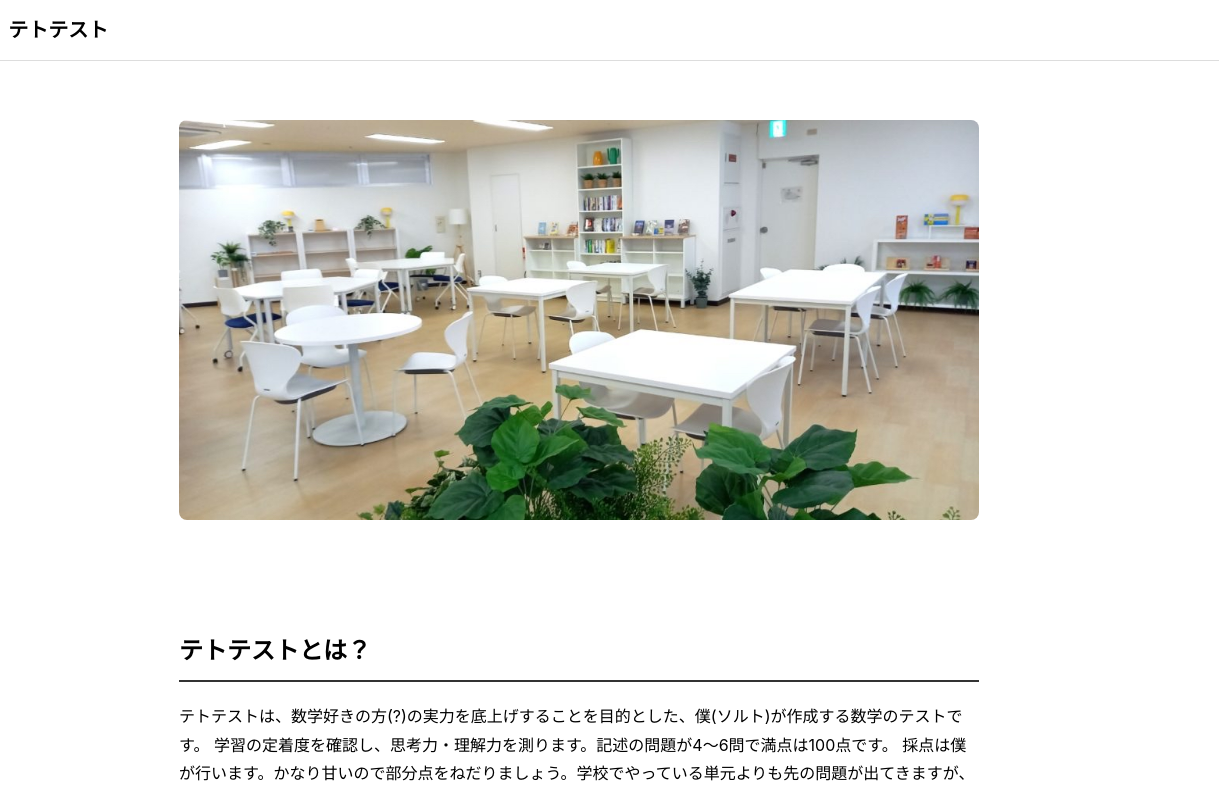
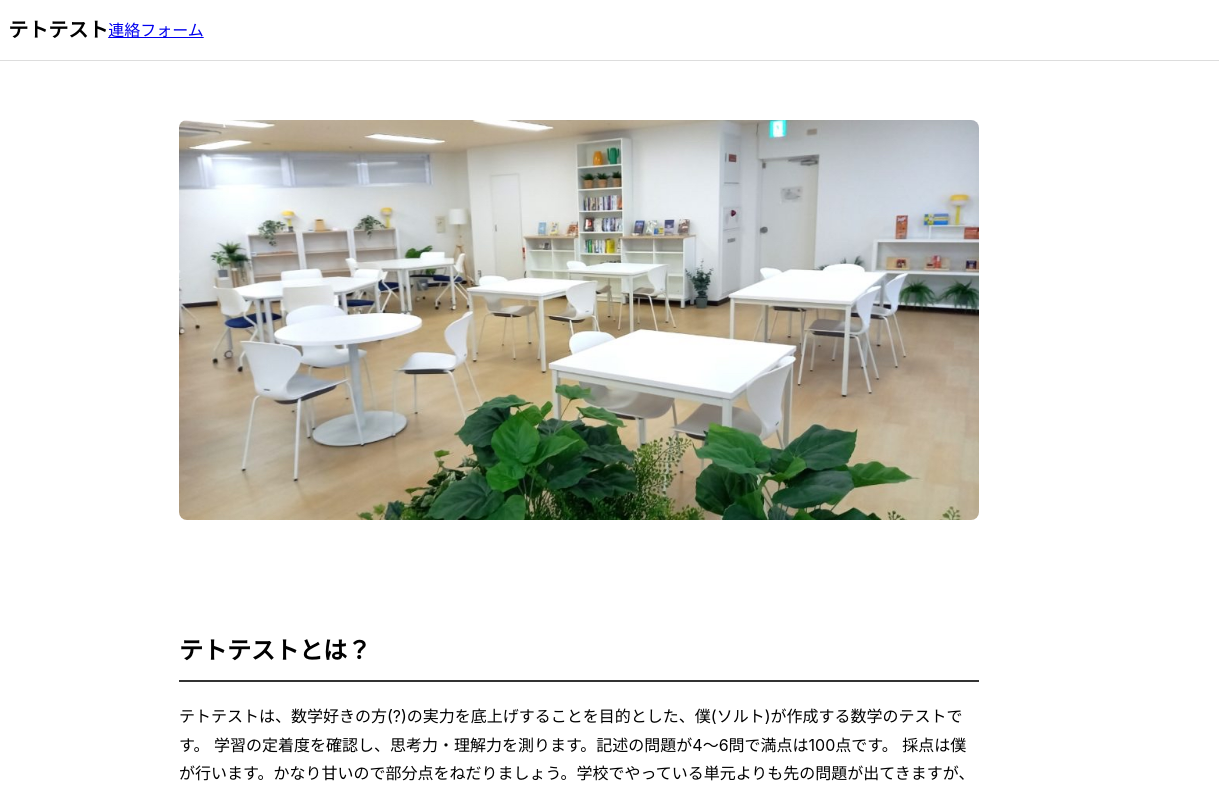
Before and after one commit to xishanben55-dotcom/TeToTe-test, a plain HTML site: page index.html in a window 1280 px wide. Shown: the top 792 px of the page, 61-1280 px from the left. Drawn offline with Linux system fonts and the light colour scheme.

Commit message:
Update index.html

```diff
--- a/index.html
+++ b/index.html
@@ -79,6 +79,13 @@
   <header>
     <img src="logo.jpg" alt="テトテスト ロゴ">
     <h1>テトテスト</h1>
+
+    <!-- ここが追加：フォームを別ページで開くボタン -->
+    <!-- form.html を作成して同じサイトに置く場合は下のようにする -->
+    <a class="open-form-btn" href="form.html" target="_blank" rel="noopener noreferrer">連絡フォーム</a>
+
+    <!-- もし外部（Googleフォーム等）を使うなら、href にその外部URLを入れておく -->
+    <!-- <a class="open-form-btn" href="https://docs.google.com/forms/..." target="_blank" rel="noopener noreferrer">連絡フォーム</a> -->
   </header>
 
   <!-- スクロール部分 -->
```
